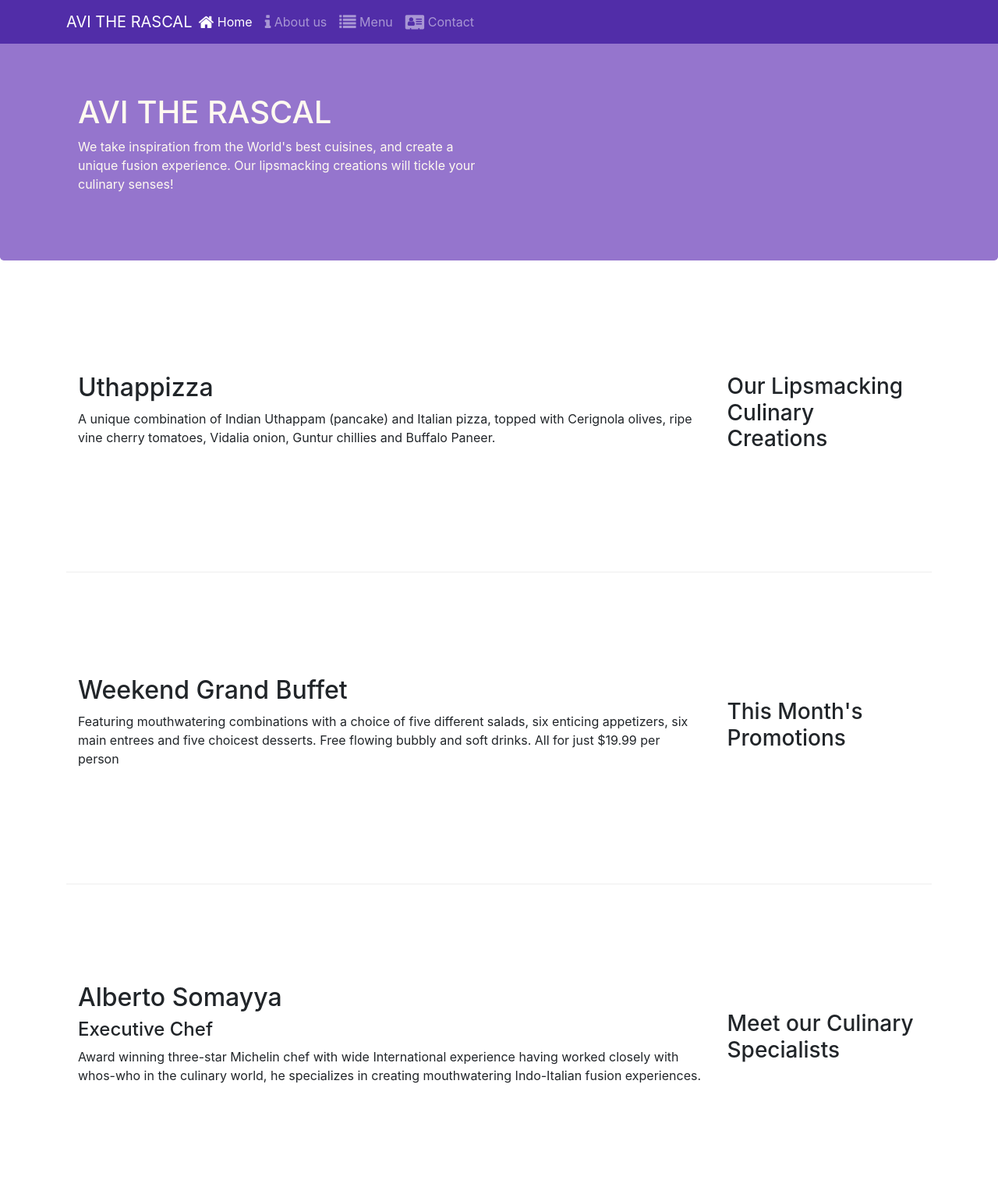
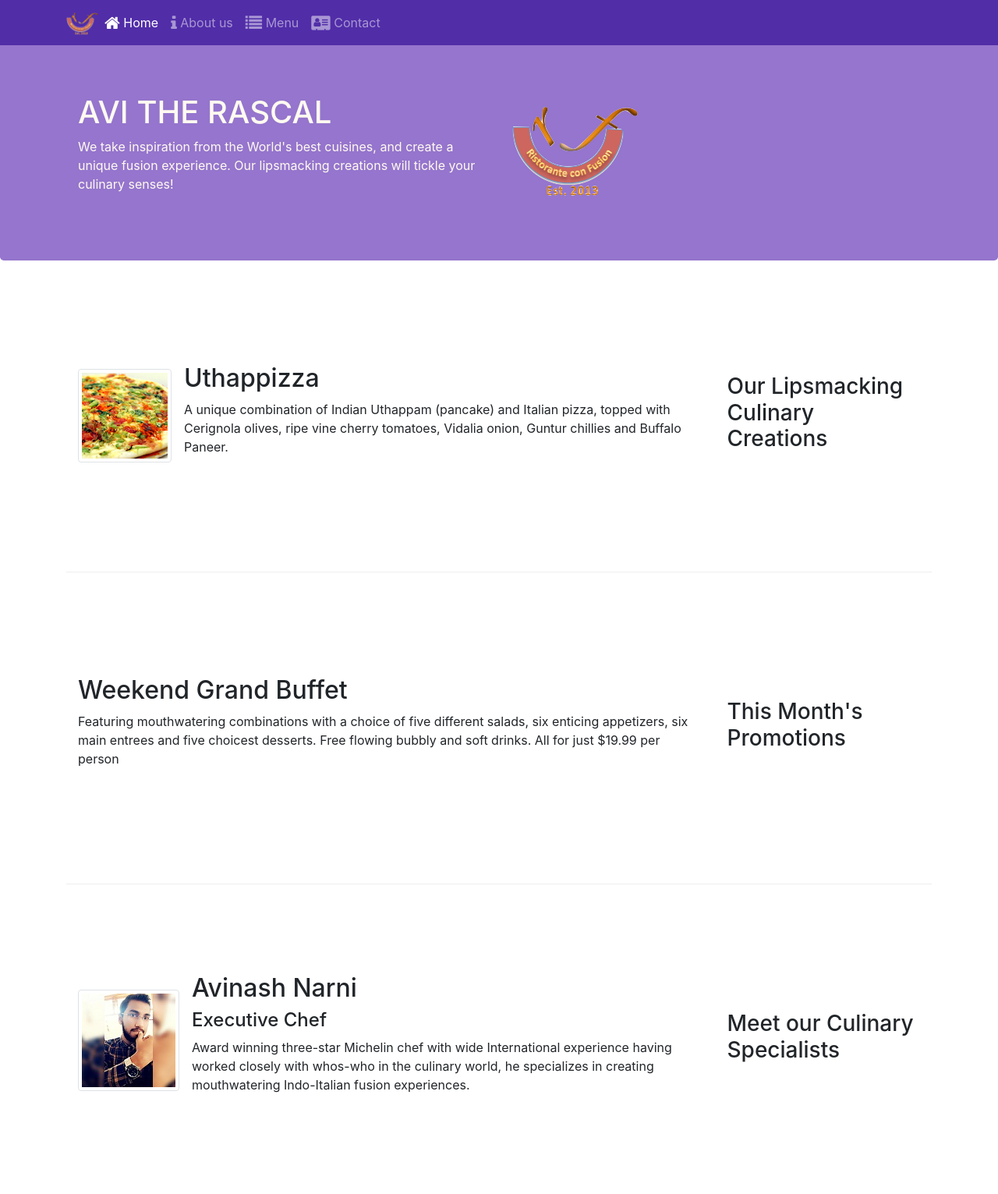
Before and after one commit to Avinash-Narni/git-test, a website: page index.html in a window 1280 px wide. Shown: the top 1531 px of the page at 78% size. Drawn offline with nearby package versions, Linux system fonts and the light colour scheme.

Commit message:
images and media

```diff
--- a/index.html
+++ b/index.html
@@ -21,7 +21,7 @@
             <button class="navbar-toggler" type="button" data-toggle="collapse" data-target="#Navbar">
                 <span class="navbar-toggler-icon"></span>
             </button>
-            <a class="navbar-brand mr-auto" href="#">AVI THE RASCAL</a>
+            <a class="navbar-brand mr-auto" href="#"><img src="img/logo.png" height="30" width="41"></a>
             <div class="collapse navbar-collapse" id="Navbar">
                 <ul class="navbar-nav mr-auto">
                     <li class="nav-item active"><a class="nav-link" href="#"><span class="fa fa-home fa-lg"></span> Home</a></li>
@@ -41,7 +41,8 @@
                     <h1>AVI THE RASCAL</h1>
                     <p>We take inspiration from the World's best cuisines, and create a unique fusion experience. Our lipsmacking creations will tickle your culinary senses!</p>
                 </div>
-                <div class="col-12 col-sm">
+                <div class="col-12 col-sm align-self-center">
+                    <img src="img/logo.png" class="img-fluid">
                 </div>
             </div>
         </div>
@@ -53,8 +54,18 @@
                 <h3>Our Lipsmacking Culinary Creations</h3>
             </div>
             <div class="col col-sm order-sm-first col-md">
-                <h2>Uthappizza</h2>
-                <p>A unique combination of Indian Uthappam (pancake) and Italian pizza, topped with Cerignola olives, ripe vine cherry tomatoes, Vidalia onion, Guntur chillies and Buffalo Paneer.</p>
+                <div class="media">
+                    <img class="d-flex mr-3 img-thumbnail align-self-center"
+                            src="img/uthappizza.png" alt="Uthappizza">
+                    <div class="media-body">
+                        <h2 class="mt-0">Uthappizza</h2>
+                        <p class="d-none d-sm-block">A unique combination of Indian Uthappam (pancake) and
+                            Italian pizza, topped with Cerignola olives, ripe vine
+                            cherry tomatoes, Vidalia onion, Guntur chillies and
+                            Buffalo Paneer.</p>
+                    </div>
+                </div>
+
             </div>
         </div>
 
@@ -74,9 +85,20 @@
                 <h3>Meet our Culinary Specialists</h3>
             </div>
             <div class="col col-sm order-sm-first col-md">
-                <h2>Alberto Somayya</h2>
-                <h4>Executive Chef</h4>
-                <p>Award winning three-star Michelin chef with wide International experience having worked closely with whos-who in the culinary world, he specializes in creating mouthwatering Indo-Italian fusion experiences. </p>
+                <div class="media">
+                    <img class="d-flex mr-3 img-thumbnail align-self-center"
+                            src="img/avinash.jpeg" alt="Avinash Narni">
+                    <div class="media-body">
+                        <h2 class="mt-0">Avinash Narni</h2>
+                        <h4>Executive Chef</h4>
+                        <p class="d-none d-sm-block">Award winning three-star Michelin chef with wide
+                            International experience having worked closely with
+                            whos-who in the culinary world, he specializes in
+                            creating mouthwatering Indo-Italian fusion experiences.
+                            </p>
+                    </div>
+                </div>
+
             </div>
         </div>
         <div clas="row row-content">
```
Also changed, not shown: aboutus.html (+9 -10 lines), contactus.html (+3 -2 lines), img/alberto.png (added), img/avinash.jpeg (added), img/buffet.png (added), img/logo.png (added), img/uthappizza.png (added), 1 other file.
